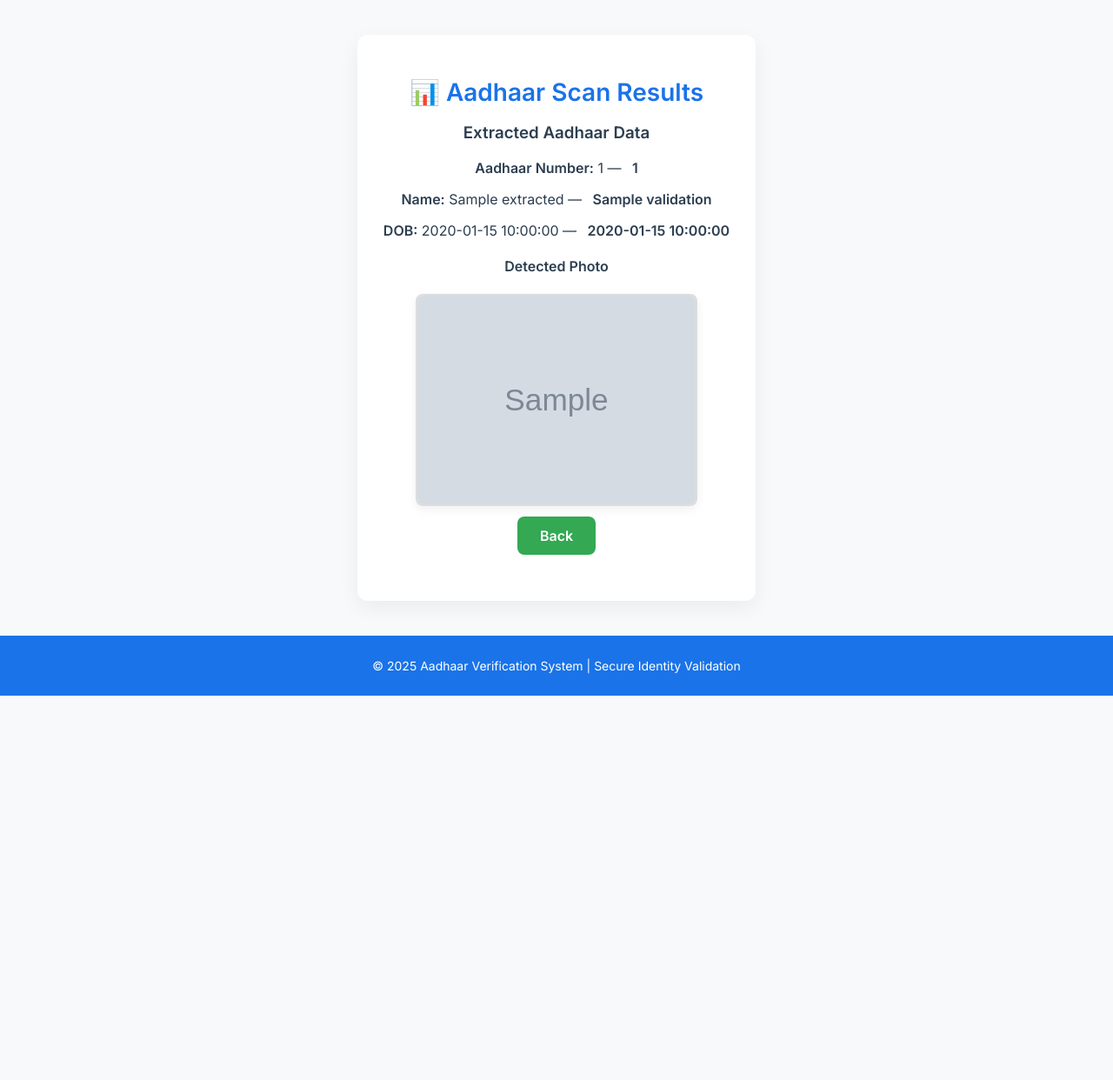
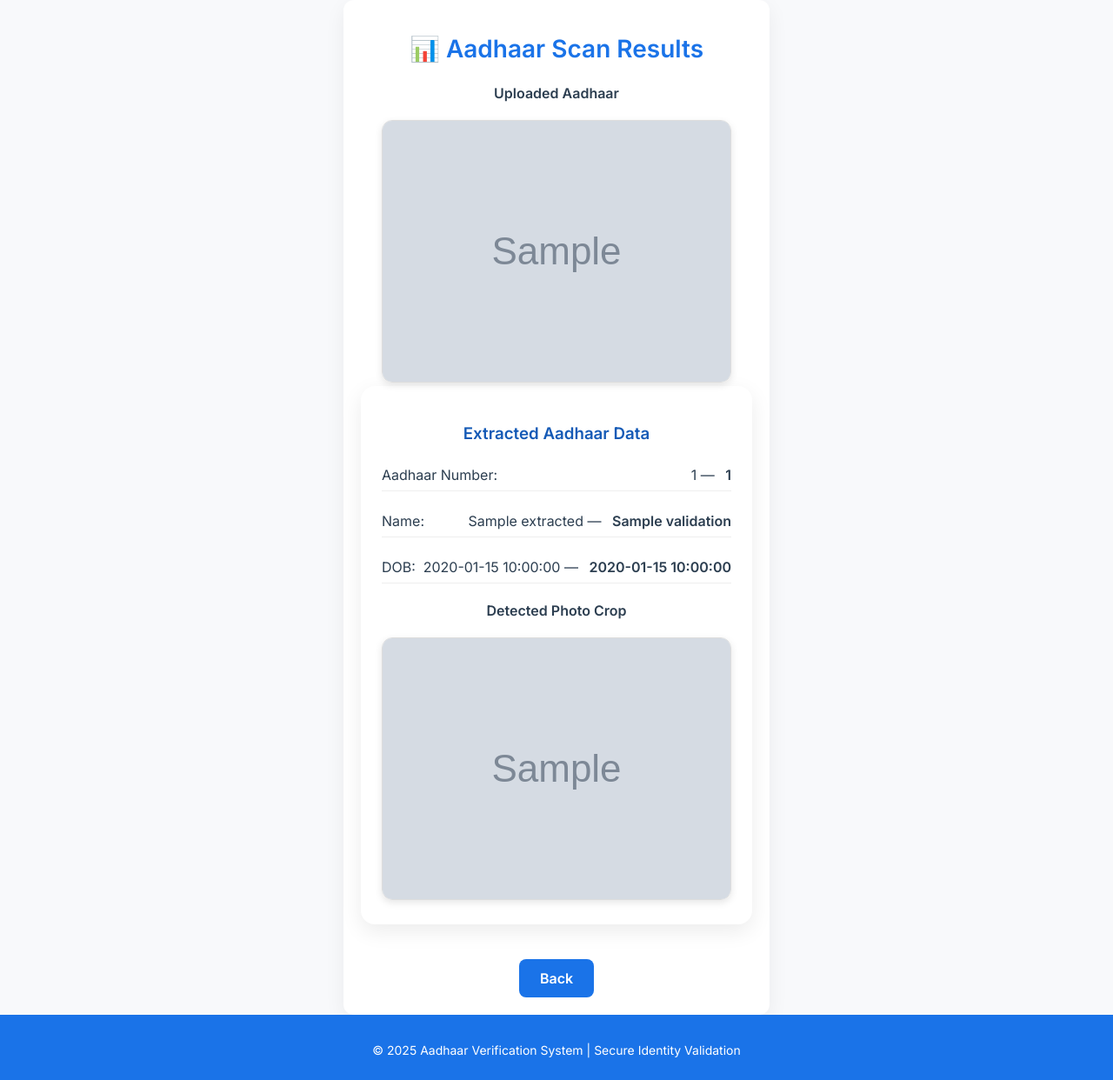
Before and after one commit to vik77-git/Aadhaar-validator, a Flask app: template templates/result.html in a window 1280 px wide. Shown: the whole page at 87% size. Before the commit the page ends 800 px from the top, so only its background shows below. Run offline with Flask 3, Linux system fonts and the light colour scheme; the template is opened without the code that fills it: most values are stand-ins (such as "Sample title", 1, 10 or a date in 2020); grey boxes marked "Sample" are stand-in pictures; parts of the project's set-up code (start-up, migrations or seed data) failed here and were passed over.

Commit message:
Update templates/result.html

```diff
--- a/templates/result.html
+++ b/templates/result.html
@@ -5,33 +5,113 @@
   <title>Scan Result - Aadhaar Validator</title>
   <link rel="stylesheet" href="{{ url_for('static', filename='style.css') }}">
   <link href="https://fonts.googleapis.com/css2?family=Inter:wght@400;600&display=swap" rel="stylesheet">
+  <style>
+    .container {
+      max-width: 700px;
+      margin: 0 auto;
+      padding: 20px;
+      font-family: 'Inter', sans-serif;
+    }
+
+    h1 {
+      text-align: center;
+      color: #1a73e8;
+      margin-bottom: 24px;
+    }
+
+    .results-card {
+      background: #fff;
+      padding: 24px;
+      border-radius: 16px;
+      box-shadow: 0 8px 24px rgba(0,0,0,0.08);
+      margin-bottom: 24px;
+    }
+
+    .results-card h3 {
+      text-align: center;
+      margin-bottom: 18px;
+      color: #155ab6;
+    }
+
+    .results-card p {
+      font-size: 16px;
+      display: flex;
+      justify-content: space-between;
+      padding: 8px 0;
+      border-bottom: 1px solid #eee;
+    }
+
+    .results-card p:last-child {
+      border-bottom: none;
+    }
+
+    .status {
+      font-weight: 600;
+    }
+
+    .photo-section {
+      text-align: center;
+      margin-top: 20px;
+    }
+
+    .photo-section img {
+      max-width: 100%;
+      max-height: 300px;
+      object-fit: contain;
+      border-radius: 12px;
+      border: 1px solid #ddd;
+      box-shadow: 0 3px 8px rgba(0,0,0,0.1);
+    }
+
+    .btn {
+      display: inline-block;
+      padding: 12px 24px;
+      background: #1a73e8;
+      color: #fff;
+      text-decoration: none;
+      border-radius: 8px;
+      font-weight: 600;
+      transition: background 0.3s;
+    }
+
+    .btn:hover {
+      background: #155ab6;
+    }
+  </style>
 </head>
 <body>
   <div class="container">
     <h1>📊 Aadhaar Scan Results</h1>
+
+    <!-- Uploaded Aadhaar Image -->
+    <div class="photo-section">
+      <h4>Uploaded Aadhaar</h4>
+      <img src="{{ input_image }}" alt="Uploaded Aadhaar">
+    </div>
+
     <!-- Extracted Data Card -->
     <div class="results-card">
       <h3>Extracted Aadhaar Data</h3>
-      <p><strong>Aadhaar Number:</strong> {{ extracted.aadhaar_number or '—' }} — <span class="status">{{ validations.aadhaar_number }}</span></p>
-      <p><strong>Name:</strong> {{ extracted.name or '—' }} — <span class="status">{{ validations.name }}</span></p>
-      <p><strong>DOB:</strong> {{ extracted.dob or '—' }} — <span class="status">{{ validations.dob }}</span></p>
+      <p><span>Aadhaar Number:</span> <span>{{ extracted.aadhaar_number or '— —' }} — <span class="status">{{ validations.aadhaar_number }}</span></span></p>
+      <p><span>Name:</span> <span>{{ extracted.name or '— —' }} — <span class="status">{{ validations.name }}</span></span></p>
+      <p><span>DOB:</span> <span>{{ extracted.dob or '— —' }} — <span class="status">{{ validations.dob }}</span></span></p>
 
       {% if photo_image %}
-      <div class="photo-section">
-        <h4>Detected Photo</h4>
-        <img src="{{ photo_image }}" alt="Photo Crop">
+      <div class="photo-section" style="margin-top:20px;">
+        <h4>Detected Photo Crop</h4>
+        <img src="{{ photo_image }}" alt="Detected Photo">
       </div>
       {% endif %}
     </div>
 
-    <div style="text-align:center; margin-top:20px;">
+    <div style="text-align:center;">
       <a href="/" class="btn">Back</a>
     </div>
 
   </div>
 
   <footer>
-    <p>© 2025 Aadhaar Verification System | Secure Identity Validation</p>
+    <p style="text-align:center; margin-top:20px;">© 2025 Aadhaar Verification System | Secure Identity Validation</p>
   </footer>
 </body>
 </html>
```
